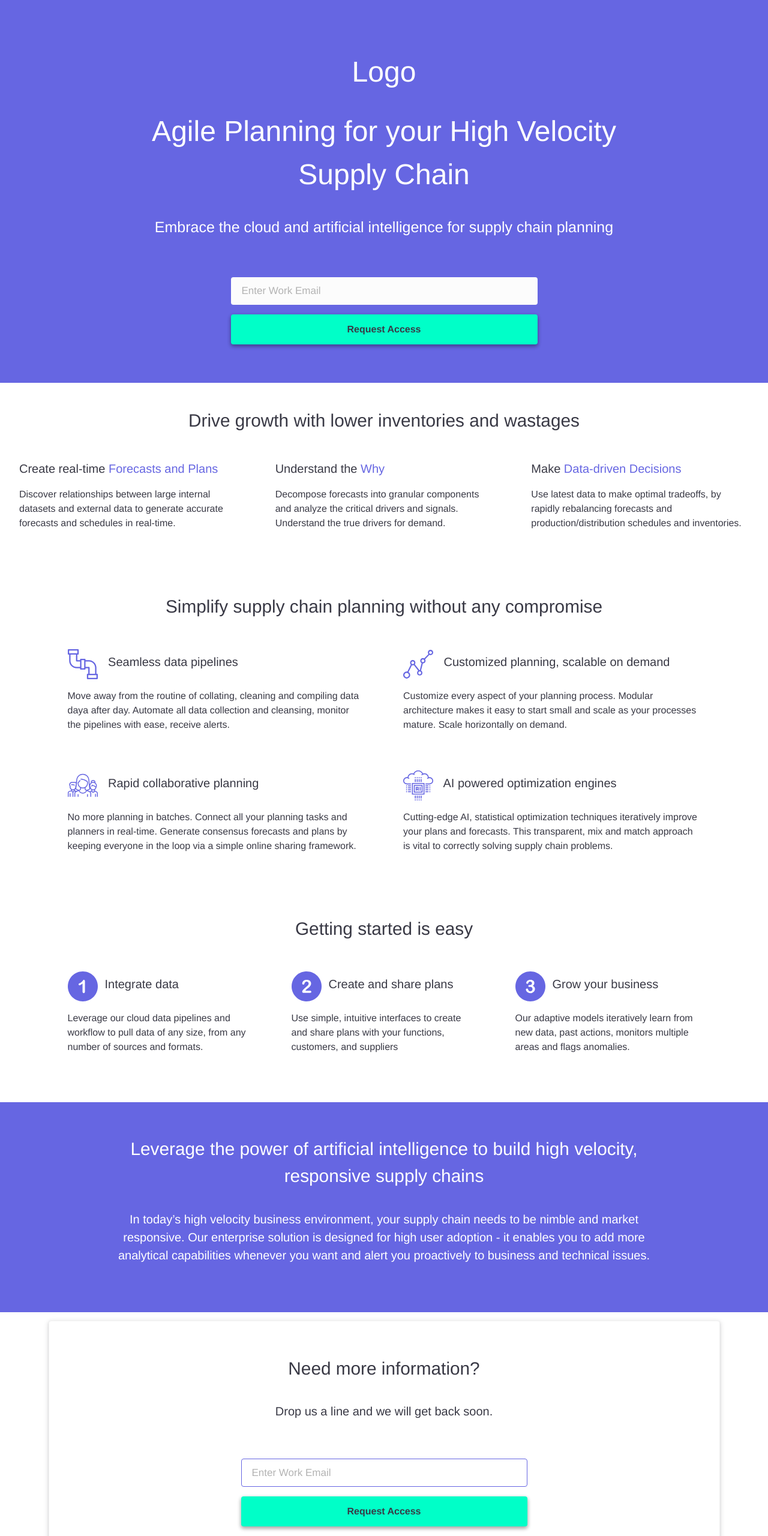
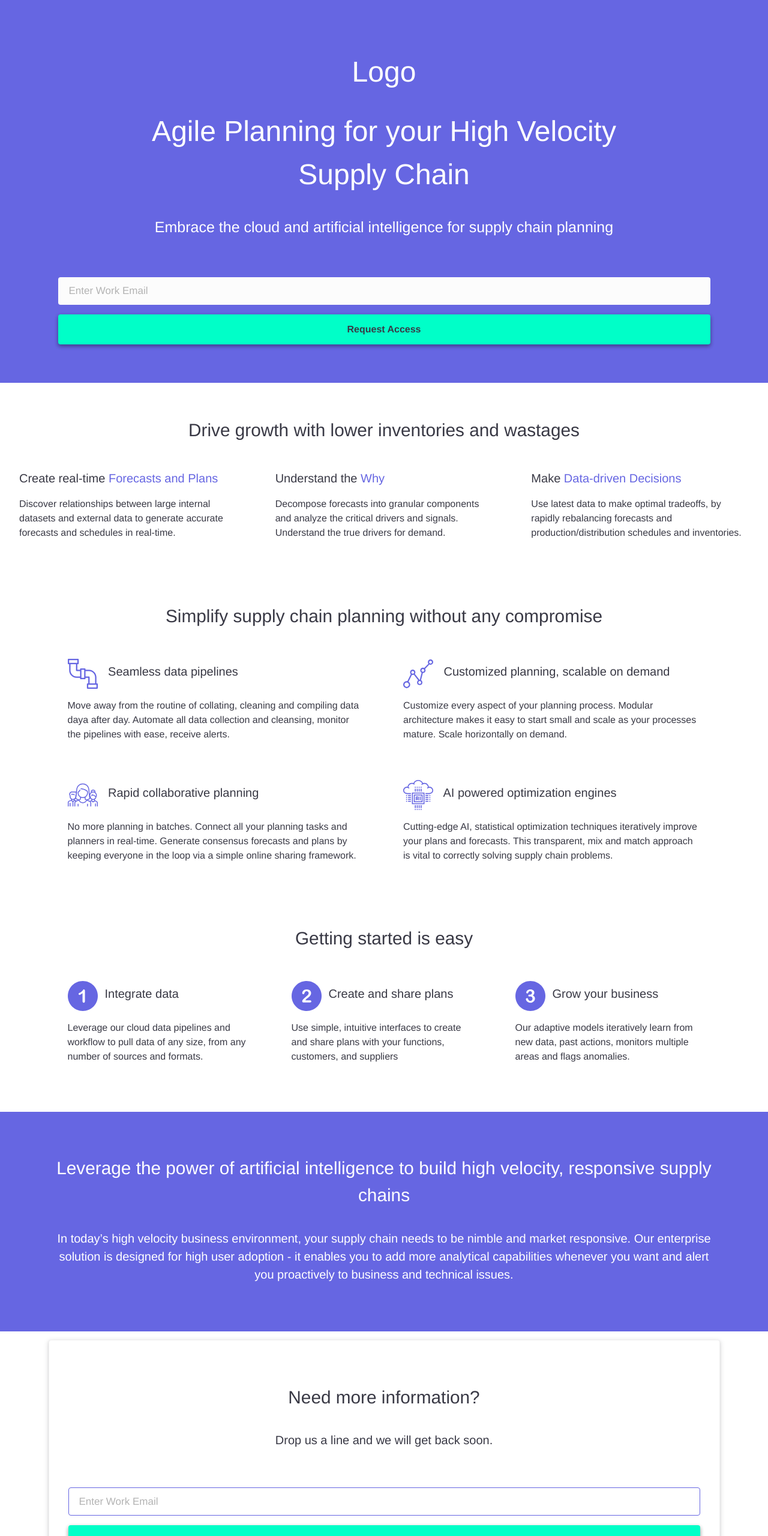
Before and after one commit to mideamon/mideamon.github.io, a plain HTML site: page index.html in a window 1280 px wide. Shown: the top 2560 px of the page at 60% size. Drawn offline with nearby package versions, Linux system fonts and the light colour scheme.

Commit message:
Add files via upload

```diff
--- a/index.html
+++ b/index.html
@@ -24,16 +24,16 @@
 <body>
 
 	<div class="ui fluid stackable container roro-background-main">
-		<div class="ui container">
+		<div class="ui container roro-skew-correct">
 			<div class="ui stackable equal width grid">
-				<div class="row" style="margin: 6rem 6rem 2rem;">
+				<div class="row" style="margin: 6rem auto 2rem;">
 					<div class="ui middle aligned center aligned column">
 						<h1 class="ui inverted header">Logo</h1>
-						<h1 class="ui inverted header">Agile Planning for your High Velocity Supply Chain</h1>
+						<h1 class="ui inverted header">Agile Planning for your High Velocity <br> Supply Chain</h1>
 						<h3 class="roro-subheader">Embrace the cloud and artificial intelligence for supply chain planning</h3>
-						<div class="ui basic segment" style="margin: auto 12rem auto;">
+						<div class="ui basic segment">
 							<form action="https://rorodata.us15.list-manage.com/subscribe/post?u=93e21921878f0a9f29c60d09e&amp;id=7b1488df3b" method="post" id="mc-embedded-subscribe-form" name="mc-embedded-subscribe-form" class="validate ui inverted form" target="_blank" style="margin-top: 32px;" novalidate>
-						    	<div id="mc_embed_signup_scroll">
+						    	<div id="mc_embed_signup_scroll_1">
 								<div class="mc-field-group form-group field">
 									<input type="email" value="" name="EMAIL" class="required email form-control" id="mce-EMAIL" placeholder="Enter Work Email">
 								</div>
@@ -52,7 +52,7 @@
 		</div>
 	</div>
 	<div class="ui stackable fluid container">
-		<div class="ui stackable equal width grid" style="margin: 3rem auto 4rem;">
+		<div class="ui stackable equal width grid" style="margin: 4rem auto 4rem;">
 			<div class="row">
 				<div class="middle aligned center aligned column">
 					<h2 class="ui header">Drive growth with lower inventories and wastages</h2>
@@ -81,7 +81,7 @@
 		</div>
 	</div>
 	<div class="ui stackable container">
-		<div class="ui stackable equal width grid" style="margin: 3rem auto 4rem;">
+		<div class="ui stackable equal width grid" style="margin: 4rem auto 4rem;">
 			<div class="row">
 				<div class="middle aligned center aligned column">
 					<h2 class="ui header">Simplify supply chain planning without any compromise</h2>
@@ -118,7 +118,7 @@
 		</div>
 	</div>
 	<div class="ui stackable container">
-		<div class="ui stackable equal width grid" style="margin: 3rem auto 4rem;">
+		<div class="ui stackable equal width grid" style="margin: 4rem auto 4rem;">
 			<div class="row">
 				<div class="middle aligned center aligned column">
 					<h2 class="ui header">Getting started is easy</h2>
@@ -147,9 +147,9 @@
 		</div>
 	</div>
 	<div class="ui fluid stackable container roro-background-main">
-		<div class="ui container">
+		<div class="ui container roro-skew-correct">
 			<div class="ui stackable equal width grid">
-				<div class="row" style="margin: 3rem 6rem 4rem;">
+				<div class="row" style="margin: 4rem auto 4rem;">
 					<div class="ui middle aligned center aligned column">
 						<h2 class="ui inverted header">Leverage the power of artificial intelligence to build high velocity, responsive supply chains</h2>
 						<h4 class="roro-subheader">In today’s high velocity business environment, your supply chain needs to be nimble and market responsive. Our enterprise solution is designed for high user adoption - it enables you to add more analytical capabilities whenever you want and alert you proactively to business and technical issues.</h4>
@@ -158,16 +158,16 @@
 			</div>
 		</div>
 	</div>
-	<div class="ui stackable container ">
+	<div class="ui stackable container">
 		<div class="ui raised segment">
 			<div class="ui stackable equal width grid">
-				<div class="row" style="margin: 3rem 6rem 4rem;">
+				<div class="row" style="margin: 4rem auto 4rem;">
 					<div class="ui middle aligned center aligned column">
 						<h2 class="ui header">Need more information?</h2>
 						<h4>Drop us a line and we will get back soon.</h4>
-						<div class="ui basic segment" style="margin: auto 12rem auto;">
-							<form action="https://rorodata.us15.list-manage.com/subscribe/post?u=93e21921878f0a9f29c60d09e&amp;id=7b1488df3b" method="post" id="mc-embedded-subscribe-form" name="mc-embedded-subscribe-form" class="validate ui inverted form" target="_blank" style="margin-top: 32px;" novalidate>
-						    	<div id="mc_embed_signup_scroll">
+						<div class="ui basic segment">
+							<form action="https://rorodata.us15.list-manage.com/subscribe/post?u=93e21921878f0a9f29c60d09e&amp;id=7b1488df3b" method="post" id="mc-embedded-subscribe-form" name="mc-embedded-subscribe-form" class="validate ui inverted form mc-embedded-subscribe-form" target="_blank" style="margin-top: 32px;" novalidate>
+						    	<div id="mc_embed_signup_scroll_2">
 								<div class="mc-field-group form-group field">
 									<input type="email" value="" name="EMAIL" class="required email form-control" id="mce-EMAIL" placeholder="Enter Work Email" style="border-color: #6666e2; background-color: transparent;">
 								</div>
```
